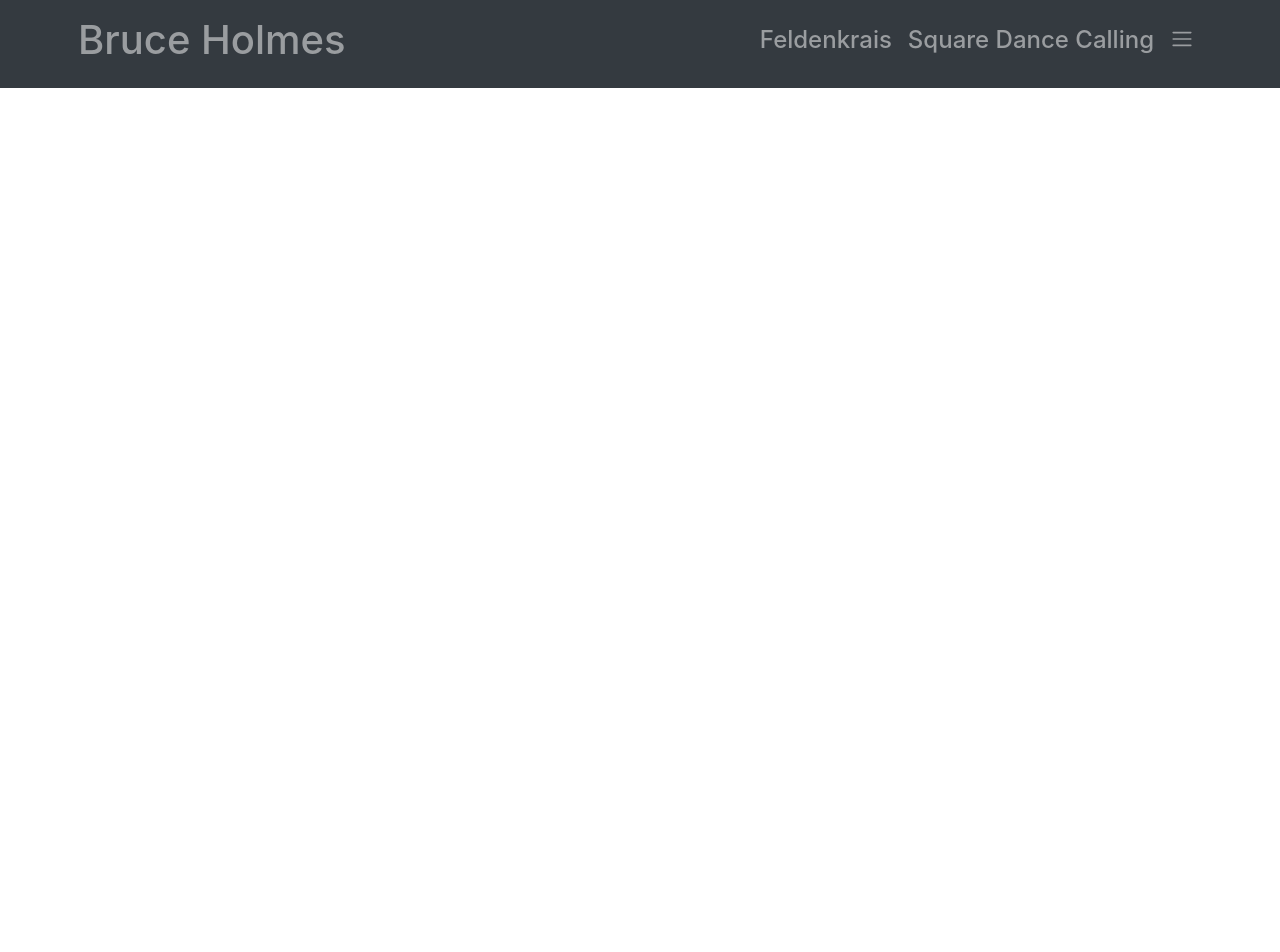
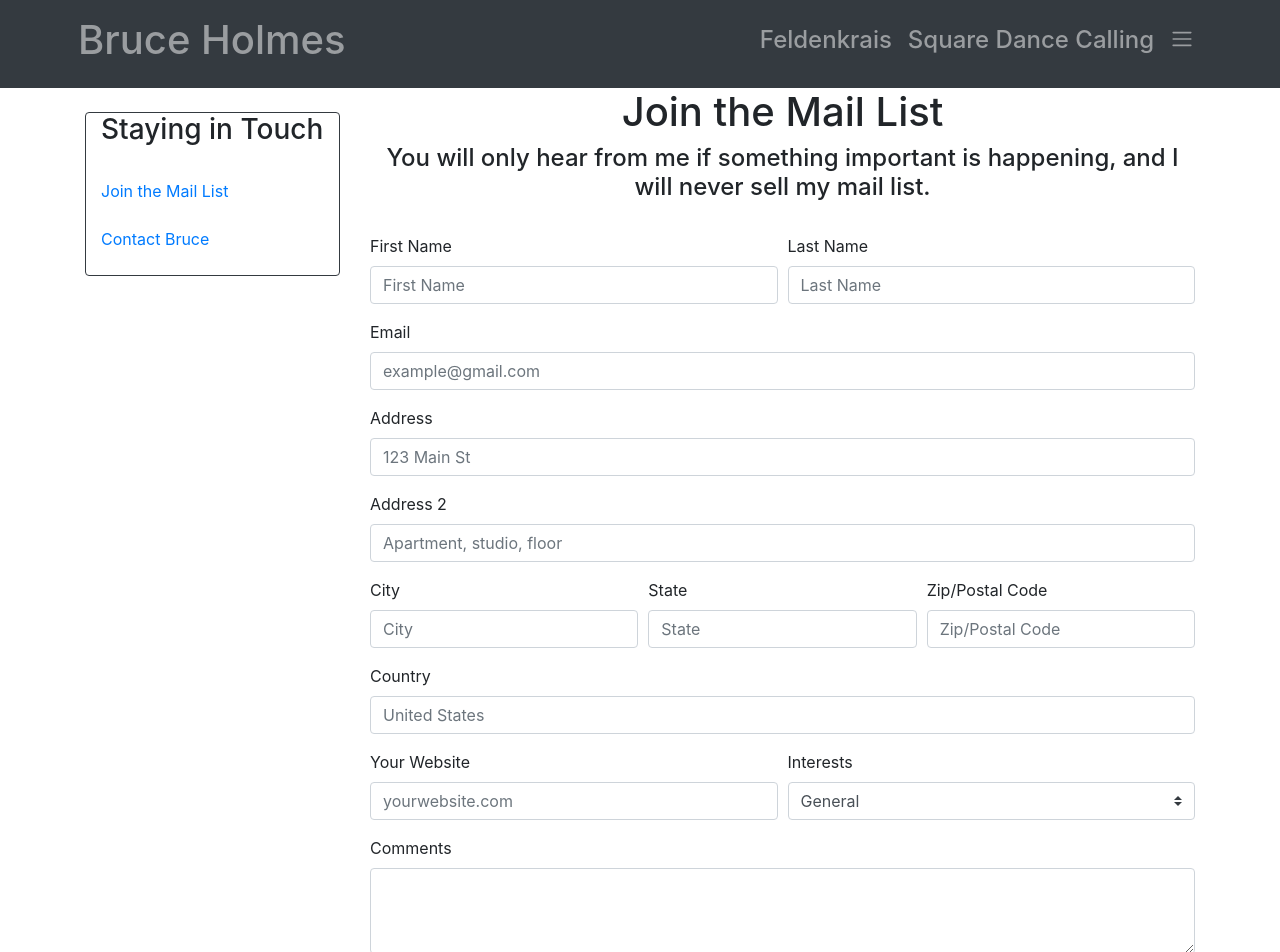
Before and after one commit to daveholmes88/BruceHolmesWebsite, a React (Create React App) app: page /Touch/TouchMailList.html in a window 1280 px wide. Shown: the top 952 px of the page. Before the commit the page ends 800 px from the top, so only its background shows below. Built offline with nearby package versions, Linux system fonts and the light colour scheme.

Commit message:
mail list form

```diff
--- a/src/App.js
+++ b/src/App.js
@@ -7,7 +7,7 @@ import "./App.css"
 import NavBar from "./components/Navbar";
 import Home from "./components/Home";
 
-import Contact from "./components/Contact";
+import JoinMailList from "./components/Contact/JoinMailList";
 
 import Becoming from "./components/Becoming/Becoming";
 import BecomingTOC from "./components/Becoming/BecomingTOC";
@@ -54,7 +54,7 @@ function App() {
           <Route exact path='/BecomingSPages.html' render={routerProps => <SamplePages />} />
           <Route exact path='/BecomingQuotes.html' render={routerProps => <Quotes />} />
           <Route exact path='/BecomingHowToOrder.html' render={routerProps => <HowToOrder />} />
-          <Route exact path='/contact' render={routerProps => <Contact />} />
+          <Route exact path='/Touch/TouchMailList.html' render={routerProps => <JoinMailList />} />
           <Route exact path='/dance' render={routerProps => <Dance />} />
           <Route exact path='/Feldenkrais.html' render={routerProps => <Feldenkrais />} />
           <Route exact path='/Feldenkrais/FeldenkraisHistory.html' render={routerProps => <History />} />
--- a/src/components/Contact.js
+++ /dev/null
@@ -1,11 +0,0 @@
-import React from 'react'
-import { Container } from 'react-bootstrap'
-
-export default function Contact() {
-
-    return (
-        <Container>
-            <h1>Contact</h1>
-        </Container>
-    )
-}
--- /dev/null
+++ b/src/components/Contact/ContactIndex.js
@@ -0,0 +1,21 @@
+import React from 'react'
+import { Container, Col, Card, Image } from 'react-bootstrap'
+
+export default function ContactIndex() {
+
+    return (
+        <Col sm={3}>
+            <br></br>
+            <Card border='dark'>
+                <Container>
+                    <h3>Staying in Touch</h3>
+                    <br></br>
+                    <a href='/Touch/TouchMailList.html'>Join the Mail List</a>
+                    <br></br><br></br>
+                    <a href='/Touch/TouchContact.html'>Contact Bruce</a>
+                    <br></br><br></br>
+                </Container>
+            </Card>
+        </Col>
+    )
+}
--- /dev/null
+++ b/src/components/Contact/JoinMailList.js
@@ -0,0 +1,113 @@
+import React, { useState } from 'react'
+import { Container, Row, Col, Form, Button } from 'react-bootstrap'
+
+import ContactIndex from './ContactIndex'
+
+export default function Contact() {
+
+    const [firstName, setFirstName] = useState('')
+    const [lastName, setLastName] = useState('')
+    const [email, setEmail] = useState('')
+    const [address1, setAddress1] = useState('')
+    const [address2, setAddress2] = useState('')
+    const [city, setCity] = useState('')
+    const [state, setState] = useState('')
+    const [zip, setZip] = useState('')
+    const [country, setCountry] = useState('')
+    const [interest, setInterest] = useState('general')
+    const [website, setWebsite] = useState('')
+    const [comments, setComments] = useState('')
+
+    const handleSubmit = () => {
+        console.log('yayyyyyyyyyyyyy')
+    }
+
+    console.log(interest)
+    return (
+        <Container>
+            <Row>
+                <ContactIndex />
+                <Col>
+                    <h1 className='text-center'>Join the Mail List</h1>
+                    <h4 className='text-center'>You will only hear from me if something important is happening, and I will never sell my mail list.</h4>
+                    <br></br>
+                    <Form>
+                        <Form.Row>
+                            <Form.Group as={Col}>
+                                <Form.Label>First Name</Form.Label>
+                                <Form.Control type='text' placeholder='First Name' value={firstName} onChange={(e) => setFirstName(e.target.value)} />
+                            </Form.Group>
+                            <Form.Group as={Col}>
+                                <Form.Label>Last Name</Form.Label>
+                                <Form.Control type='text' placeholder='Last Name' value={lastName} onChange={(e) => setLastName(e.target.value)} />
+                            </Form.Group>
+                        </Form.Row>
+                        <Form.Row>
+                            <Form.Group as={Col}>
+                                <Form.Label>Email</Form.Label>
+                                <Form.Control type='email' placeholder='example@gmail.com' value={email} onChange={(e) => setEmail(e.target.value)} />
+                            </Form.Group>
+                        </Form.Row>
+                        <Form.Row>
+                            <Form.Group as={Col}>
+                                <Form.Label>Address</Form.Label>
+                                <Form.Control type='text' placeholder='123 Main St' value={address1} onChange={(e) => setAddress1(e.target.value)} />
+                            </Form.Group>
+                        </Form.Row>
+                        <Form.Row>
+                            <Form.Group as={Col}>
+                                <Form.Label>Address 2</Form.Label>
+                                <Form.Control type='text' placeholder='Apartment, studio, floor' value={address2} onChange={(e) => setAddress2(e.target.value)} />
+                            </Form.Group>
+                        </Form.Row>
+                        <Form.Row>
+                            <Form.Group as={Col}>
+                                <Form.Label>City</Form.Label>
+                                <Form.Control type='text' placeholder='City' value={city} onChange={(e) => setCity(e.target.value)} />
+                            </Form.Group>
+                            <Form.Group as={Col}>
+                                <Form.Label>State</Form.Label>
+                                <Form.Control type='text' placeholder='State' value={state} onChange={(e) => setState(e.target.value)} />
+                            </Form.Group>
+                            <Form.Group as={Col}>
+                                <Form.Label>Zip/Postal Code</Form.Label>
+                                <Form.Control type='text' placeholder='Zip/Postal Code' value={zip} onChange={(e) => setZip(e.target.value)} />
+                            </Form.Group>
+                        </Form.Row>
+                        <Form.Row>
+                            <Form.Group as={Col}>
+                                <Form.Label>Country</Form.Label>
+                                <Form.Control type='text' placeholder='United States' value={country} onChange={(e) => setCountry(e.target.value)} />
+                            </Form.Group>
+                        </Form.Row>
+                        <Form.Row>
+                            <Form.Group as={Col}>
+                                <Form.Label>Your Website</Form.Label>
+                                <Form.Control type='text' placeholder='yourwebsite.com' value={website} onChange={(e) => setWebsite(e.target.value)} />
+                            </Form.Group>
+                            <Form.Group as={Col}>
+                                <Form.Label>Interests</Form.Label>
+                                <Form.Control as='select' value={interest} onChange={(e) => setInterest(e.target.value)} custom >
+                                    <option value='general'>General</option>
+                                    <option value='feldenkrais'>Feldenkrais</option>
+                                    <option value='music'>Music</option>
+                                    <option value='triathlon'>Triathlon</option>
+                                    <option value='science-fiction'>Science Fiction</option>
+                                </Form.Control>
+                            </Form.Group>
+                        </Form.Row>
+                        <Form.Row>
+                            <Form.Group as={Col}>
+                                <Form.Label>Comments</Form.Label>
+                                <Form.Control as='textarea' rows={3} value={comments} onChange={(e) => setComments(e.target.value)} />
+                            </Form.Group>
+                        </Form.Row>
+                        <Button variant='dark' onClick={handleSubmit}>
+                            Join The Mail List
+                        </Button>
+                    </Form>
+                </Col>
+            </Row>
+        </Container>
+    )
+}
--- a/src/components/Home.js
+++ b/src/components/Home.js
@@ -36,7 +36,7 @@ export default function Home() {
                         </a>
                     </Row>
                     <Row className="justify-content-end">
-                        <a href='/contact'>
+                        <a href='/Touch/TouchMailList.html'>
                             <Card>
                                 <Card.Img src="MenuTouch.jpg" alt="Card Image" />
                             </Card>
--- a/src/components/Navbar.js
+++ b/src/components/Navbar.js
@@ -25,7 +25,7 @@ export default function NavBar() {
                         <NavDropdown.Divider />
                         <NavDropdown.Item href="/twocents">Two Cents</NavDropdown.Item>
                         <NavDropdown.Divider />
-                        <NavDropdown.Item href="/contact">Contact</NavDropdown.Item>
+                        <NavDropdown.Item href="/Touch/TouchMailList.html">Contact</NavDropdown.Item>
                         <NavDropdown.Divider />
                         <NavDropdown.Item href="/shopping">Shopping</NavDropdown.Item>
                         <NavDropdown.Divider />
```
